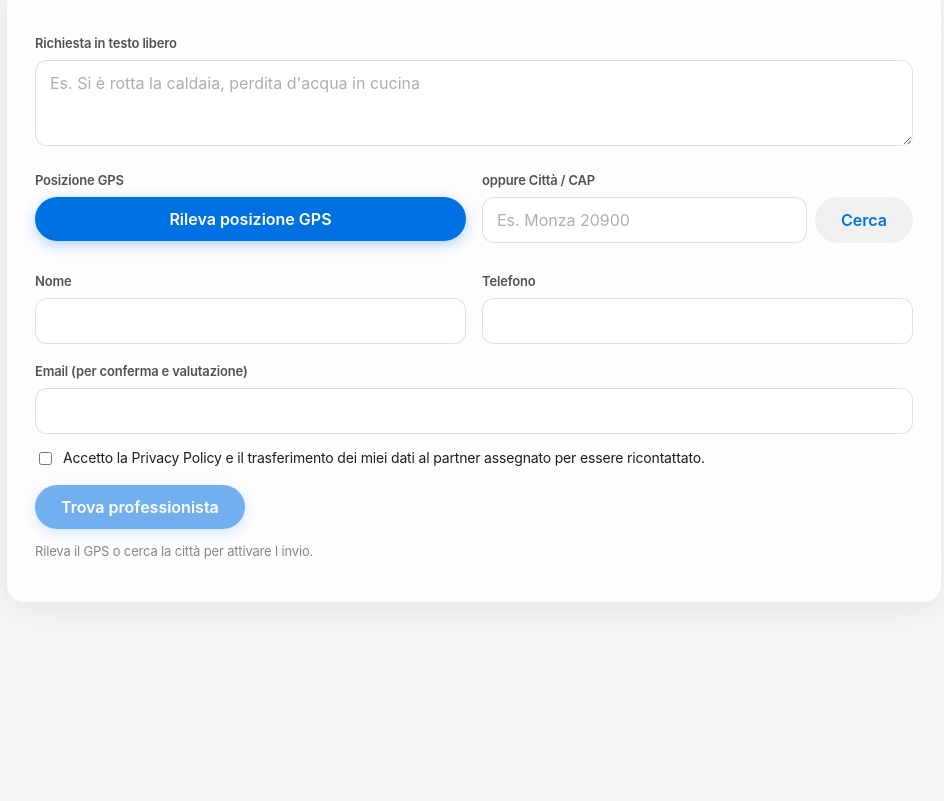
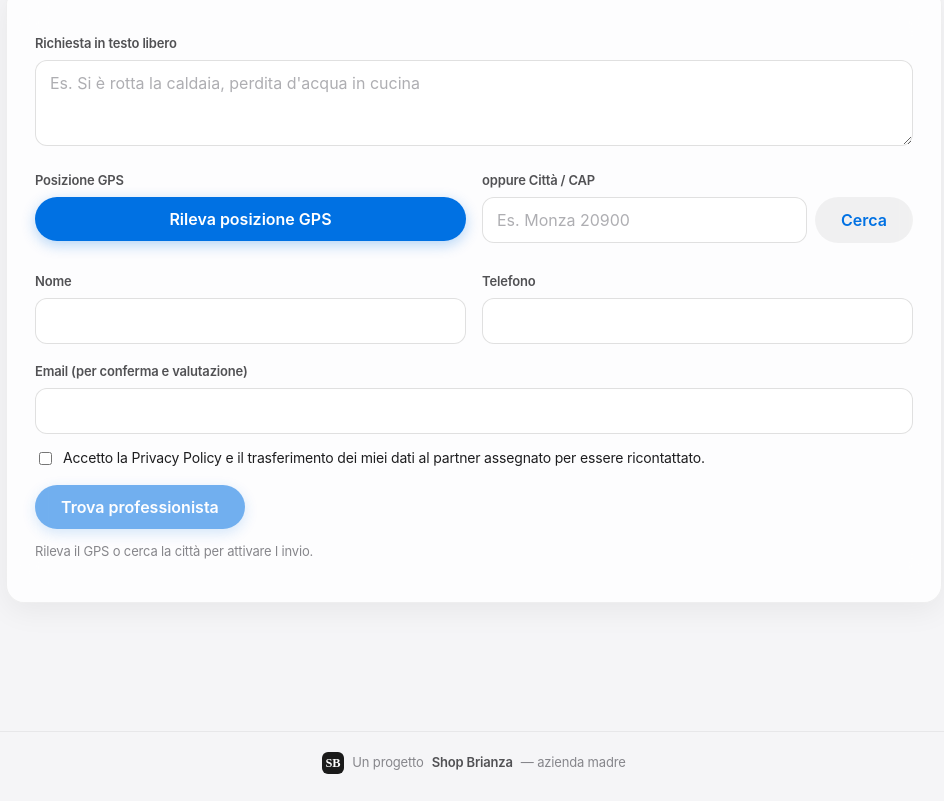
Before and after one commit to donaldkevin765-maker/smart-lead-routing, a Next.js app: page / in a window 1280 px wide. Shown: the part 323-1124 px from the top of the page, without its empty margins (166-1110 px from the left). Before the commit the page ends 1006 px from the top, so only its background shows below. Built offline with nearby package versions, Linux system fonts and the light colour scheme.

Commit message:
Shop Brianza come azienda madre — logo in footer (non in primo piano, alla fine)

```diff
--- a/src/app/layout.tsx
+++ b/src/app/layout.tsx
@@ -24,6 +24,12 @@ export default function RootLayout({ children }: { children: React.ReactNode })
           </div>
         </nav>
         <div className="container">{children}</div>
+        <footer style={{ borderTop: '1px solid var(--card-border)', marginTop: 48, padding: '20px 0', textAlign: 'center' }}>
+          <a href="https://shop-brianza.com" target="_blank" rel="noopener" style={{ display: 'inline-flex', alignItems: 'center', gap: 8, textDecoration: 'none', color: 'var(--muted)', fontSize: 13 }}>
+            <img src="/shop-brianza.svg" alt="Shop Brianza" width={22} height={22} style={{ borderRadius: 6 }} />
+            Un progetto <strong style={{ color: 'var(--text-2)', fontWeight: 600 }}>Shop Brianza</strong> — azienda madre
+          </a>
+        </footer>
       </body>
     </html>
   );
```
Also changed, not shown: public/shop-brianza.svg (added).
